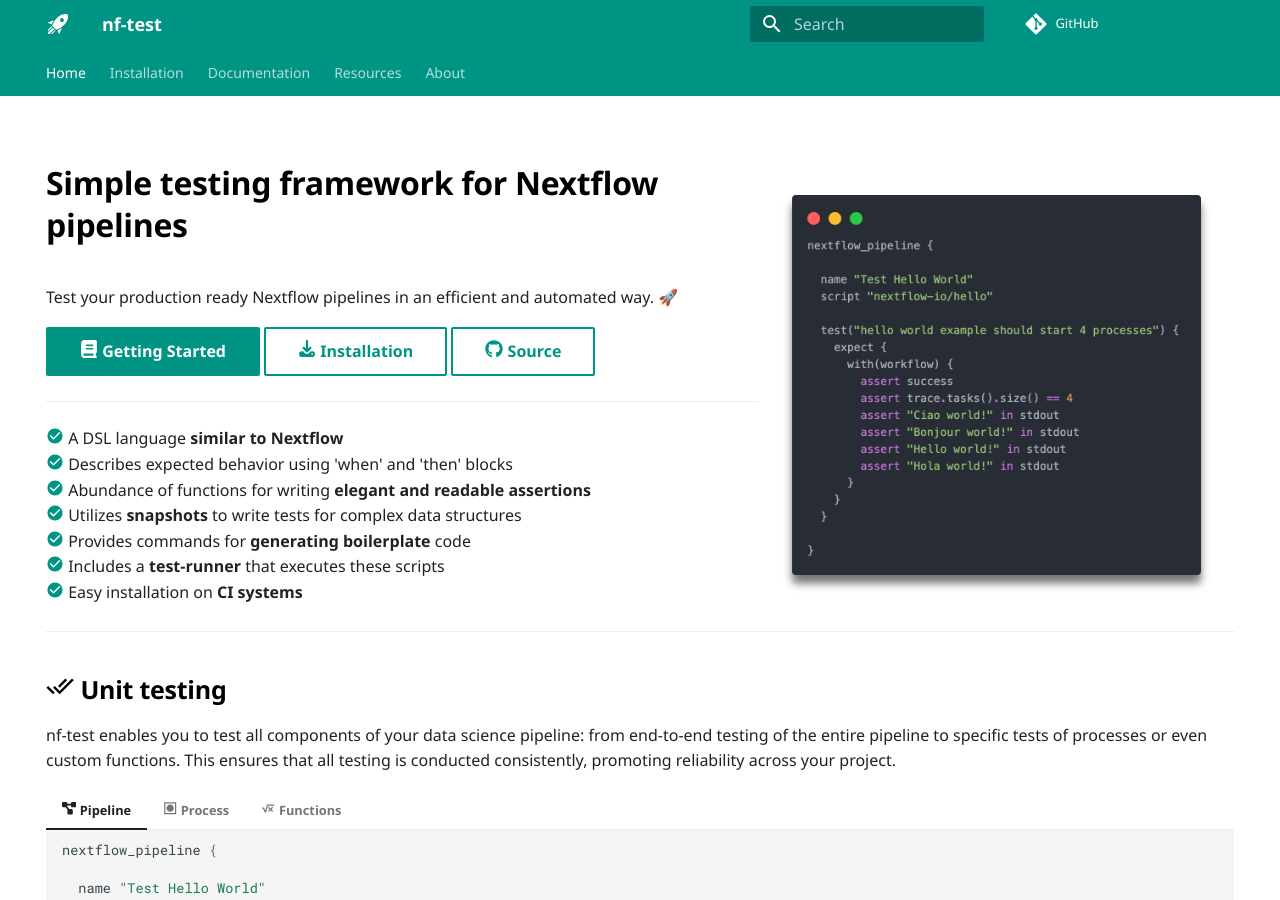
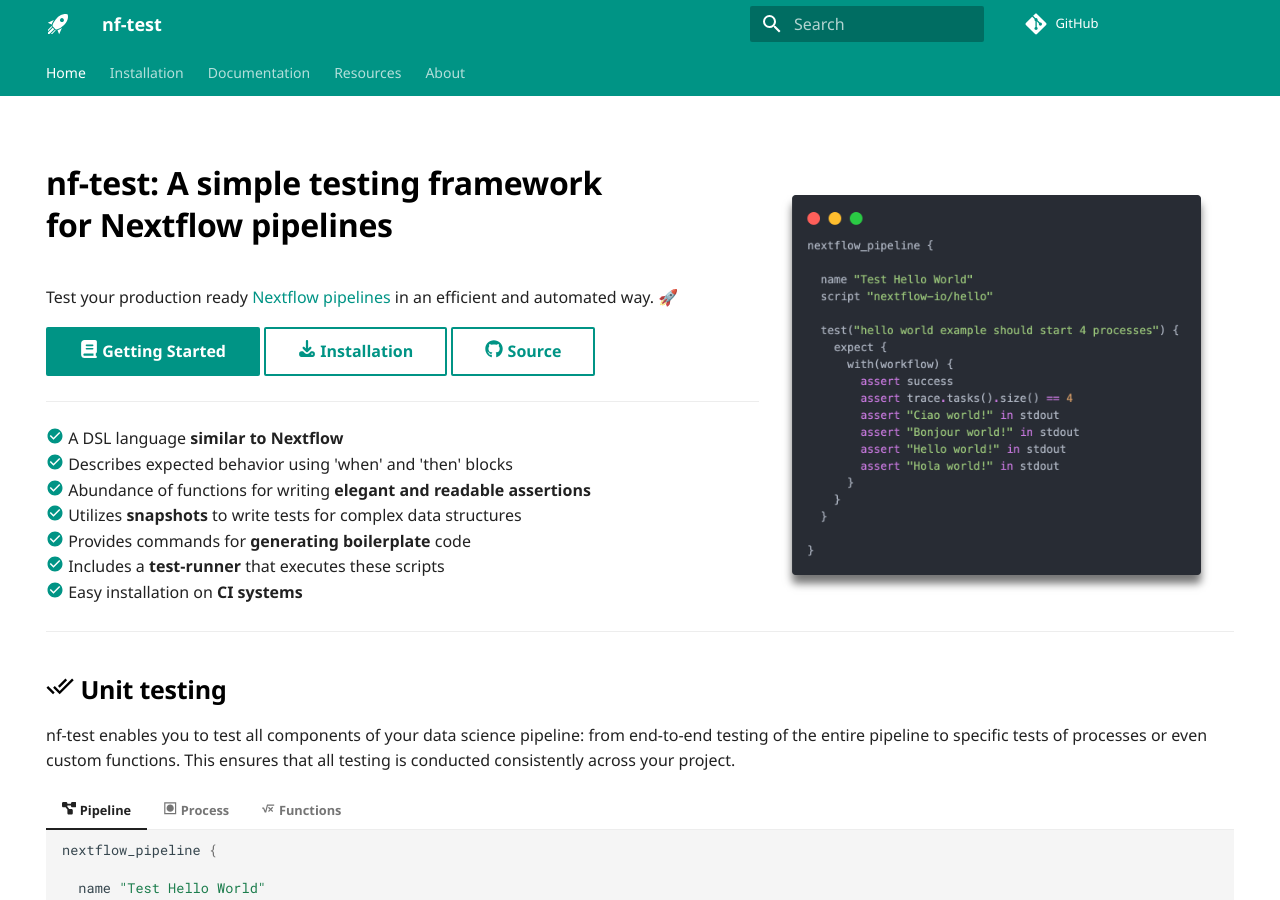
Before and after one commit to askimed/nf-test, an MkDocs documentation site: the page built from docs/index.md, in a window 1280 px wide and 900 px high. Built offline with MkDocs 1.6.1 and Material for MkDocs 9.7.7, drawn with Linux system fonts in a browser that asks for light colours; some web fonts are replaced; comment, search, counter and statistics services are not loaded; some of the changed text lies outside the part shown.

Commit message:
Fix typos on landing page

```diff
--- a/docs/index.md
+++ b/docs/index.md
@@ -6,10 +6,10 @@
 
 ![](assets/example.png){ .right .image}
 
-# Simple testing framework for Nextflow pipelines
+# nf-test: A simple testing framework<br> for Nextflow pipelines
 
 
-Test your production ready Nextflow pipelines in an efficient and automated way. 🚀
+Test your production ready [Nextflow pipelines](https://nextflow.io) in an efficient and automated way. 🚀
 
 
 [:fontawesome-solid-book: Getting Started](docs/getting-started.md){ .md-button .md-button--primary} [:fontawesome-solid-download: Installation](installation.md){ .md-button } [:fontawesome-brands-github: Source](https://github.com/askimed/nf-test){ .md-button }
@@ -28,7 +28,7 @@
 
 ## :material-check-all: Unit testing
 
-nf-test enables you to test all components of your data science pipeline: from end-to-end testing of the entire pipeline to specific tests of processes or even custom functions. This ensures that all testing is conducted consistently, promoting reliability across your project.
+nf-test enables you to test all components of your data science pipeline: from end-to-end testing of the entire pipeline to specific tests of processes or even custom functions. This ensures that all testing is conducted consistently across your project.
 
 === ":fontawesome-solid-diagram-project: Pipeline"
 
```
Also changed, not shown: other parts of docs/index.md (+1 -1 lines).
